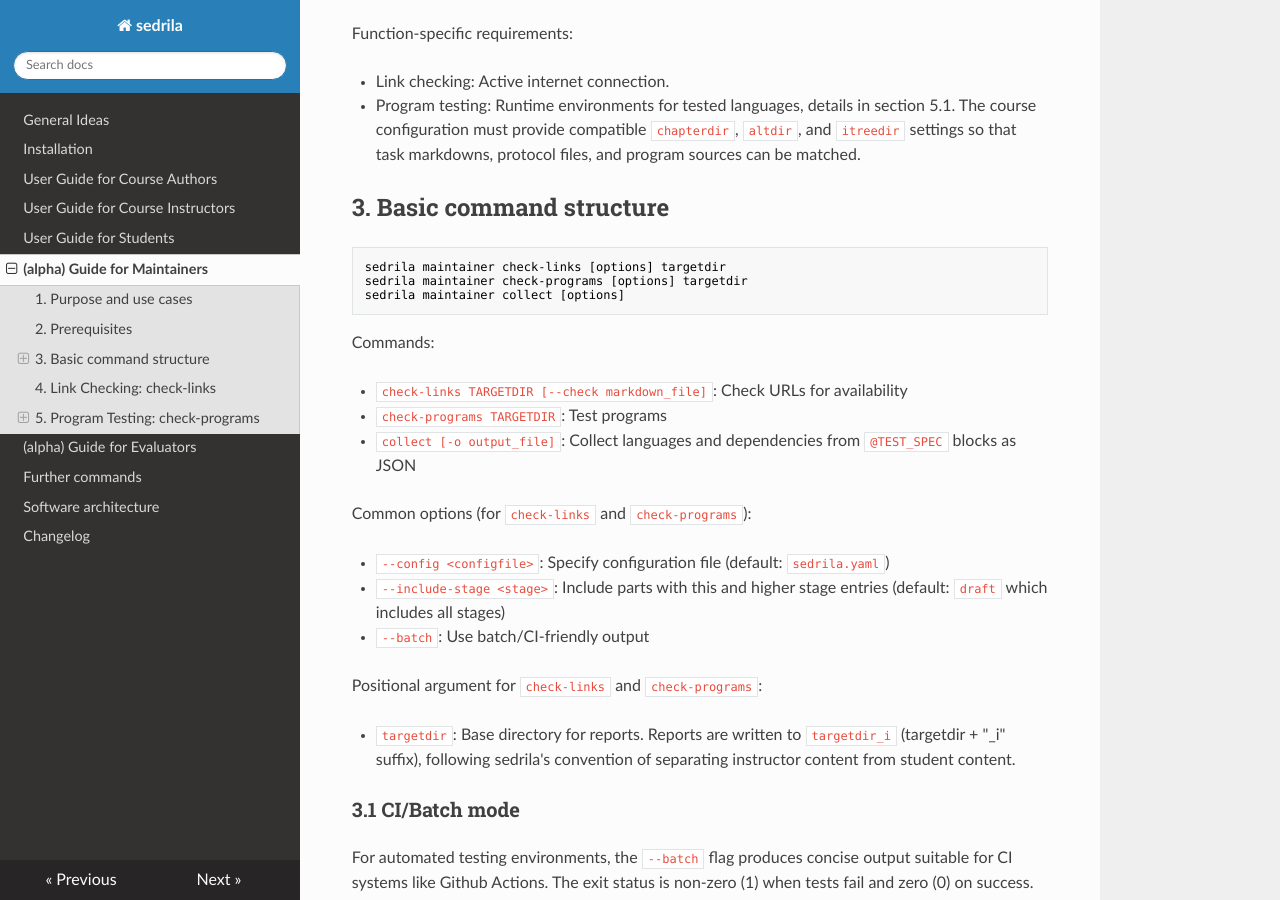
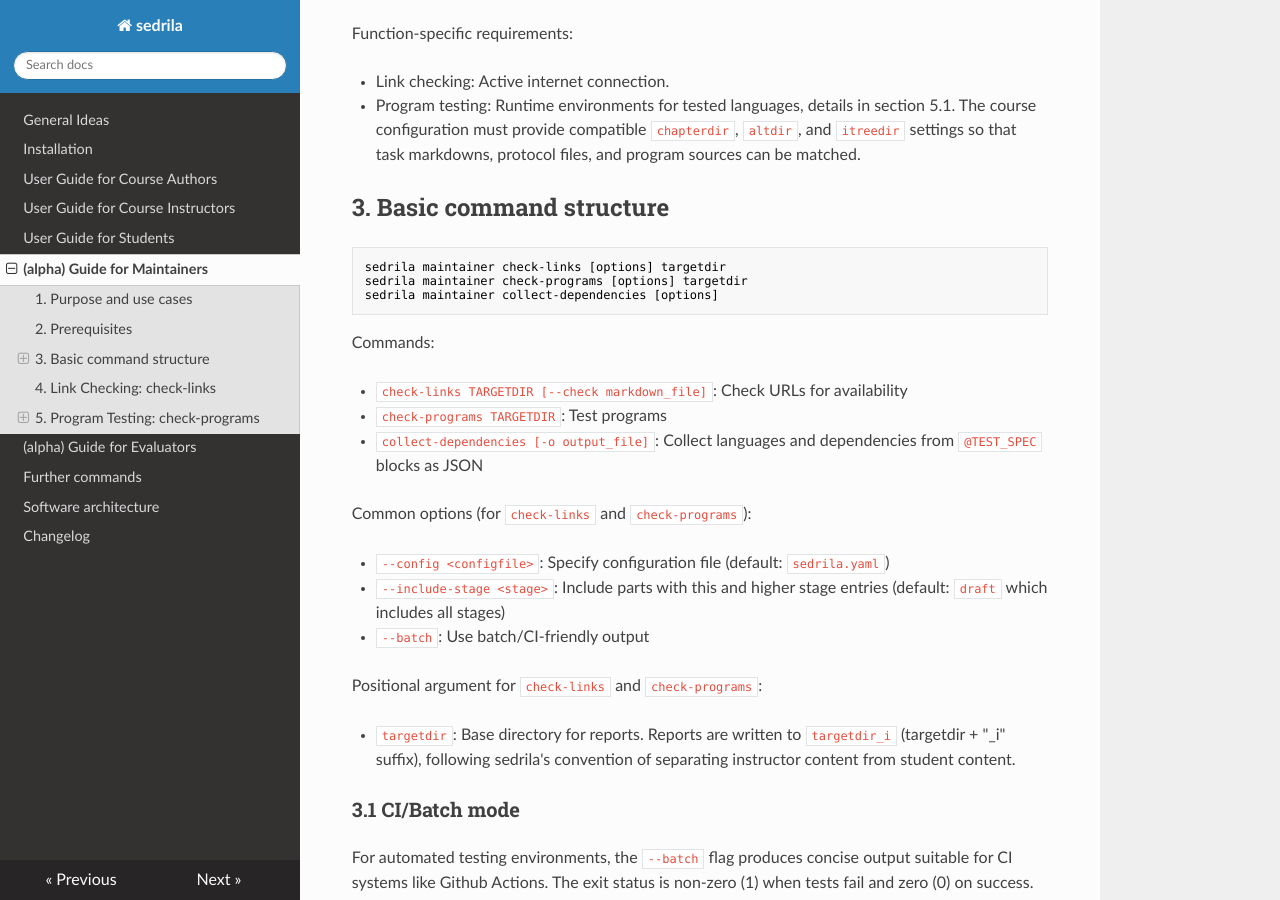
Before and after one commit to fubinf/sedrila, an MkDocs documentation site: the page built from docs/maintainers.md, in a window 1280 px wide and 900 px high, scrolled down 675 px. Built offline with MkDocs 1.6.1, drawn with Linux system fonts in a browser that asks for light colours; nearby versions of some CDN libraries; some of the changed text lies outside the part shown.

Commit message:
mantainer.py: rename 'collect' verb to 'colllect-dependencies'

````diff
--- a/docs/maintainers.md
+++ b/docs/maintainers.md
@@ -34,14 +34,14 @@ Function-specific requirements:
 ```bash
 sedrila maintainer check-links [options] targetdir
 sedrila maintainer check-programs [options] targetdir
-sedrila maintainer collect [options]
+sedrila maintainer collect-dependencies [options]
 ```
 
 Commands:
 
 - `check-links TARGETDIR [--check markdown_file]`: Check URLs for availability
 - `check-programs TARGETDIR`: Test programs
-- `collect [-o output_file]`: Collect languages and dependencies from `@TEST_SPEC` blocks as JSON
+- `collect-dependencies [-o output_file]`: Collect languages and dependencies from `@TEST_SPEC` blocks as JSON
 
 Common options (for `check-links` and `check-programs`):
 
@@ -252,7 +252,8 @@ The `deps=` field also supports multi-line commands (subsequent lines without `=
 
 **Note**: If `.prot` file already contains dependency installation commands in the `@PROT_SPEC` blocks (e.g., `pip install`, `npm install`), these commands will be executed automatically during CI runs. In such cases, you don't need to redundantly declare them in `lang=` or `deps=` fields in `@TEST_SPEC`.
 
-For local testing, need to manually install declared dependencies. For CI, use `sedrila maintainer collect` to get the full list as JSON (stdout or `-o file`).
+For local testing, you need to manually install declared dependencies.
+For CI, use `sedrila maintainer collect-dependencies` to get the full list as JSON (stdout or `-o file`).
 
 Installation and execution in CI:
 
````
Also changed, not shown: 1 other file.
